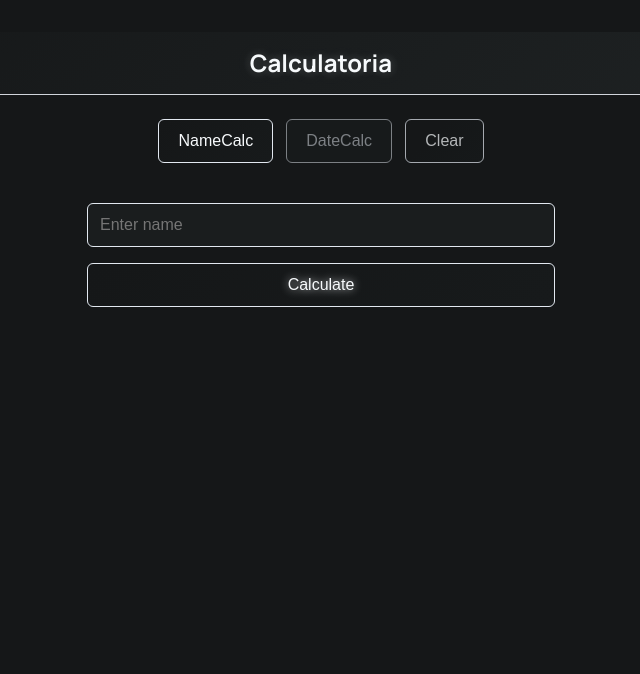
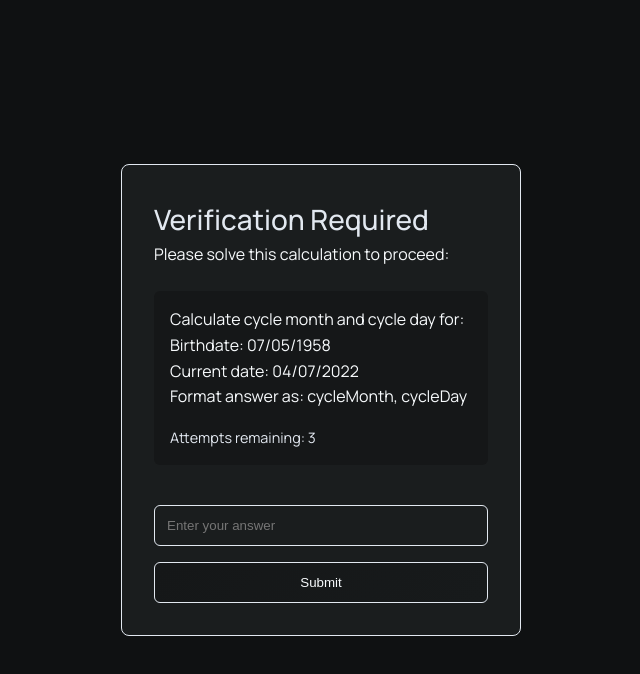
Before and after one commit to sparklezq/numerology-app, a React (Vite) app: page / in a window 1280 px wide. Shown: the top 674 px of the page, without its empty margins (319-959 px from the left). Built offline with nearby package versions, Linux system fonts and the light colour scheme.

Commit message:
Test before launching the calc

```diff
--- a/src/App.jsx
+++ b/src/App.jsx
@@ -3,12 +3,36 @@ import Form from './components/Form.jsx';
 import Dashboard from './components/Dashboard.jsx';
 import { loadCalculations, saveCalculations } from './utils/storage.js';
 import styles from './App.module.css';
+import ProtectionLayer from './components/ProtectionLayer.jsx';
 
 export default function App() {
   const [activeTab, setActiveTab] = useState('name');
   const [calculations, setCalculations] = useState([]);
   const [showClearModal, setShowClearModal] = useState(false);
   const [showFilterModal, setShowFilterModal] = useState(false);
+  const [isProtectionPassed, setIsProtectionPassed] = useState(() => {
+    // Check localStorage or you could use a more secure method
+    return localStorage.getItem('protectionPassed') === 'true';
+  });
+  const [isDev, setIsDev] = useState(() => {
+    return localStorage.getItem('devMode') === 'true';
+  });
+
+  // Add keyboard shortcut for dev mode toggle (Ctrl + Alt + D)
+  useEffect(() => {
+    const handleKeyDown = (e) => {
+      if (e.ctrlKey && e.altKey && e.key === 'd') {
+        setIsDev(prev => {
+          const newValue = !prev;
+          localStorage.setItem('devMode', newValue);
+          return newValue;
+        });
+      }
+    };
+
+    window.addEventListener('keydown', handleKeyDown);
+    return () => window.removeEventListener('keydown', handleKeyDown);
+  }, []);
 
   useEffect(() => {
     setCalculations(loadCalculations());
@@ -98,6 +122,15 @@ export default function App() {
     { key: 'cycleDay', label: 'Cycle Day', isLast: true },
   ];
 
+  const handleProtectionPass = () => {
+    setIsProtectionPassed(true);
+    localStorage.setItem('protectionPassed', 'true');
+  };
+
+  if (!isProtectionPassed) {
+    return <ProtectionLayer onPass={handleProtectionPass} isDev={isDev} />;
+  }
+
   return (
     <>
       <header className={styles.header}>
--- /dev/null
+++ b/src/components/ProtectionLayer.jsx
@@ -0,0 +1,81 @@
+import { useState, useEffect } from 'react';
+import styles from './ProtectionLayer.module.css';
+import { calculateDate } from '../utils/dateCalc';
+
+export default function ProtectionLayer({ onPass, isDev }) {
+  const [attempts, setAttempts] = useState(0);
+  const [answer, setAnswer] = useState('');
+  const [testData, setTestData] = useState(null);
+
+  useEffect(() => {
+    if (isDev) {
+      onPass();
+      return;
+    }
+
+    generateTest();
+  }, [isDev]);
+
+  const generateTest = () => {
+    // Generate random dates
+    const randomBirthYear = Math.floor(Math.random() * (2010 - 1950) + 1950);
+    const randomCurrentYear = Math.floor(Math.random() * (2025 - 2015) + 2015);
+
+    const birthdate = `${padZero(Math.floor(Math.random() * 28) + 1)}/${padZero(Math.floor(Math.random() * 12) + 1)}/${randomBirthYear}`;
+    const currentDate = `${padZero(Math.floor(Math.random() * 28) + 1)}/${padZero(Math.floor(Math.random() * 12) + 1)}/${randomCurrentYear}`;
+
+    const result = calculateDate('Test', birthdate, currentDate);
+
+    setTestData({
+      birthdate,
+      currentDate,
+      expected: `${result.cycleMonth}, ${result.cycleDay}`
+    });
+  };
+
+  const handleSubmit = (e) => {
+    e.preventDefault();
+    setAttempts(prev => prev + 1);
+
+    if (answer.toLowerCase().replace(/\s/g, '') === testData.expected.toLowerCase().replace(/\s/g, '')) {
+      onPass();
+    } else if (attempts >= 2) {
+      // Reset after 3 failed attempts
+      setAttempts(0);
+      generateTest();
+      setAnswer('');
+    }
+  };
+
+  const padZero = (num) => String(num).padStart(2, '0');
+
+  return (
+    <div className={styles.overlay}>
+      <div className={styles.container}>
+        <h2>Verification Required</h2>
+        <p>Please solve this calculation to proceed:</p>
+        {testData && (
+          <div className={styles.question}>
+            <p>Calculate cycle month and cycle day for:</p>
+            <p>Birthdate: {testData.birthdate}</p>
+            <p>Current date: {testData.currentDate}</p>
+            <p>Format answer as: cycleMonth, cycleDay</p>
+            <p className={styles.attempts}>Attempts remaining: {3 - attempts}</p>
+          </div>
+        )}
+        <form onSubmit={handleSubmit}>
+          <input
+            type="text"
+            value={answer}
+            onChange={(e) => setAnswer(e.target.value)}
+            placeholder="Enter your answer"
+            className={styles.input}
+          />
+          <button type="submit" className={styles.button}>
+            Submit
+          </button>
+        </form>
+      </div>
+    </div>
+  );
+}
--- /dev/null
+++ b/src/components/ProtectionLayer.module.css
@@ -0,0 +1,61 @@
+.overlay {
+  position: fixed;
+  top: 0;
+  left: 0;
+  right: 0;
+  bottom: 0;
+  background: #0f1112;
+  z-index: 1000;
+  display: flex;
+  align-items: center;
+  justify-content: center;
+}
+
+.container {
+  background: #1a1d1e;
+  padding: 2rem;
+  border-radius: 8px;
+  border: 1px solid #e2e8f0;
+  max-width: 90%;
+  width: 400px;
+  color: #f7fafc;
+}
+
+.question {
+  margin: 1.5rem 0;
+  padding: 1rem;
+  background: #151718;
+  border-radius: 6px;
+}
+
+.attempts {
+  margin-top: 1rem;
+  color: #e2e8f0;
+  font-size: 0.9rem;
+}
+
+.input {
+  width: 100%;
+  padding: 0.75rem;
+  margin: 1rem 0;
+  border: 1px solid #e2e8f0;
+  border-radius: 6px;
+  background: #1a1d1e;
+  color: #f7fafc;
+}
+
+.button {
+  width: 100%;
+  padding: 0.75rem;
+  border: 1px solid #e2e8f0;
+  border-radius: 6px;
+  background: linear-gradient(135deg, #151718 0%, #171a1b 100%);
+  color: #f7fafc;
+  cursor: pointer;
+  transition: all 0.3s ease;
+}
+
+.button:hover {
+  background: linear-gradient(135deg, #171a1b 0%, #1f2324 100%);
+  transform: scale(1.01);
+}
```
